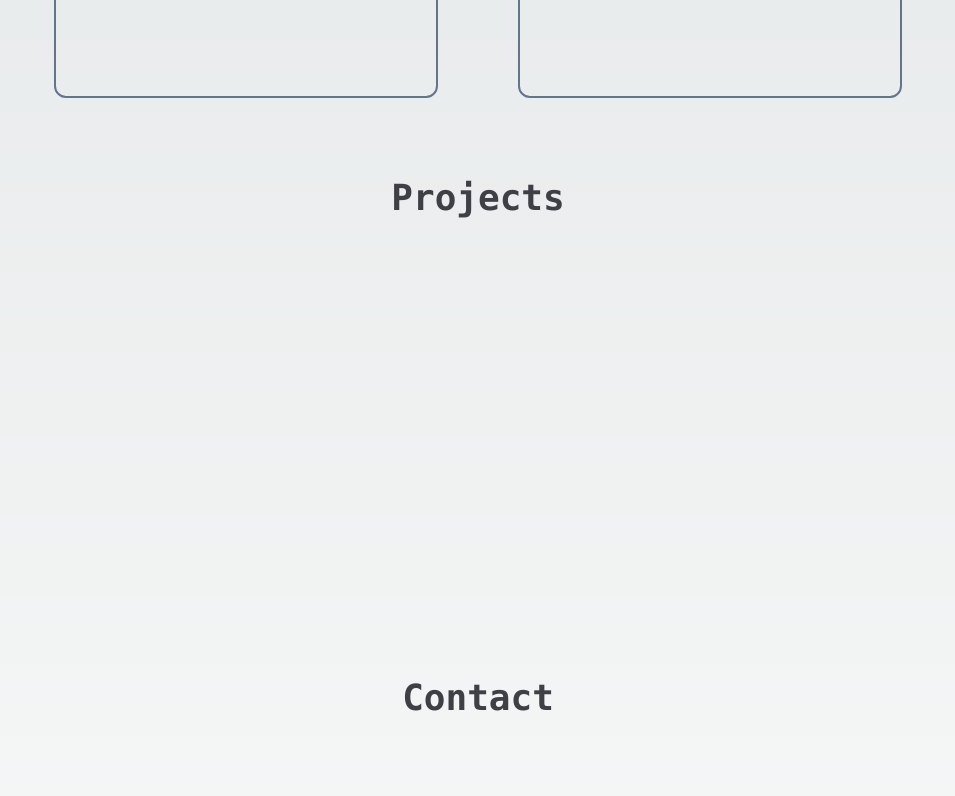
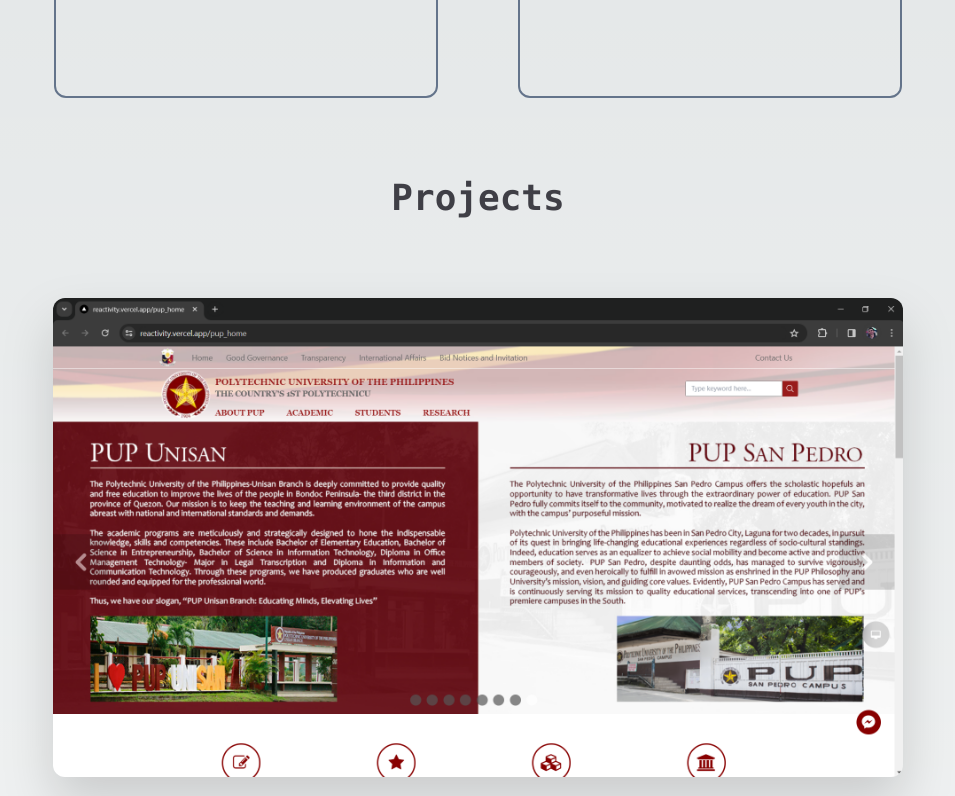
Before and after one commit to vixtroo/portfolio, a Next.js app: page / in a window 1280 px wide. Shown: the part 1309-2105 px from the top of the page, without its empty margins (162-1117 px from the left). Built offline with nearby package versions, Linux system fonts and the light colour scheme.

Commit message:
added projects

```diff
--- a/src/pages/index.js
+++ b/src/pages/index.js
@@ -7,8 +7,9 @@
 import { FontAwesomeIcon } from "@fortawesome/react-fontawesome";
 import { faArrowTrendUp } from "@fortawesome/free-solid-svg-icons";
 import { useState, useEffect } from "react";
-import { experience, scrollToContact, info } from "@utils/indexUtils";
+import { experience, scrollToContact, info, projects } from "@utils/indexUtils";
 import ContactForm from "@utils/ContactForm";
+import Link from "next/link";
 
 export default function Home() {
   const [downloaded, setDownloaded] = useState(false);
@@ -125,12 +126,40 @@
           </div>
         </section>
         <section
-          className="flex flex-col items-center justify-between w-full text-zinc-700 h-[500px] fade-in"
+          className="flex flex-col items-center justify-between w-full text-zinc-700 fade-in"
           id="projects"
           data-scroll
         >
           <div className="flex justify-center w-full my-20 font-mono text-4xl font-semibold">
             Projects
+          </div>
+          <div className="flex flex-col content-center justify-center w-full gap-y-12">
+            {projects.map((project, index) => (
+              <div
+                className="flex content-center justify-center w-full"
+                key={index}
+              >
+                <Link href={project.link} target="blank" className="relative">
+                  <Image
+                    src={project.img}
+                    width={850}
+                    height={0}
+                    className="drop-shadow-2xl rounded-xl"
+                  />
+                  <div className="absolute inset-0 flex items-center justify-center transition-opacity duration-300 opacity-0 bg-black/50 rounded-xl hover:opacity-100">
+                    <p
+                      className="flex flex-wrap content-center justify-center w-full h-16 font-mono text-lg font-bold text-white bg-opacity-50 project-desc backdrop-filter bg-slate-800"
+                      style={{
+                        left: "-100%",
+                        transition: "left 0.3s ease-in-out",
+                      }}
+                    >
+                      {project.project}
+                    </p>
+                  </div>
+                </Link>
+              </div>
+            ))}
           </div>
         </section>
         <section
--- a/src/styles/globals.css
+++ b/src/styles/globals.css
@@ -80,3 +80,5 @@
 .exp-card:hover .exp-image{
   rotate: 360deg;
 }
+
+/* Projects */
--- a/src/utils/indexUtils.js
+++ b/src/utils/indexUtils.js
@@ -1,22 +1,55 @@
-import Safe from '@assets/safe.png'
-import Ahg from '@assets/ahg.png'
-import {faPhone, faEnvelope, faMapLocation} from '@fortawesome/free-solid-svg-icons';
+import Safe from "@assets/safe.png";
+import Ahg from "@assets/ahg.png";
+import {
+  faPhone,
+  faEnvelope,
+  faMapLocation,
+} from "@fortawesome/free-solid-svg-icons";
+import Casco from "@assets/casco-kicks.png";
+import PUP from "@assets/pup-webclone.png";
 
 export const experience = [
-    {company: 'Safe - Midman App', position: 'Frontend Developer', date: 'November 2023 - December 2023', img: Safe, alt: 'Safe Logo'},
-    {company: 'AHG Lab', position: 'Frontend Web Developer | Intern', date: 'March 2023 - June 2023', img: Ahg, alt: 'AHG Lab Logo'}
-  ]
+  {
+    company: "Safe - Midman App",
+    position: "Frontend Developer",
+    date: "November 2023 - December 2023",
+    img: Safe,
+    alt: "Safe Logo",
+  },
+  {
+    company: "AHG Lab",
+    position: "Frontend Web Developer | Intern",
+    date: "March 2023 - June 2023",
+    img: Ahg,
+    alt: "AHG Lab Logo",
+  },
+];
 
 export const scrollToContact = () => {
-    const contactSection = document.getElementById('contact');
+  const contactSection = document.getElementById("contact");
 
-    if (contactSection) {
-      contactSection.scrollIntoView({ behavior: 'smooth' });
-    }
+  if (contactSection) {
+    contactSection.scrollIntoView({ behavior: "smooth" });
+  }
 };
 
 export const info = [
-    {icon: faPhone, info: '+63 9672960756'},
-    {icon: faEnvelope, info: 'vincentxpatrick@gmail.com'},
-    {icon: faMapLocation, info: 'Cuatro De Julio St., Santo Niño Quezon City'}
-]
+  { icon: faPhone, info: "+63 9672960756" },
+  { icon: faEnvelope, info: "vincentxpatrick@gmail.com" },
+  { icon: faMapLocation, info: "Cuatro De Julio St., Santo Niño Quezon City" },
+];
+
+export const projects = [
+  {
+    project: "PUP Website - Clone",
+    link: "https://reactivity.vercel.app/pup_home",
+    alt: "pup web image",
+    img: PUP,
+  },
+  {
+    project: "CascoKicks - Shoe Store Prototype",
+    link: "https://cascokicks.vercel.app/",
+    alt: "cascokicks image",
+    img: Casco,
+  },
+];
```
Also changed, not shown: src/assets/casco-kicks.png (added), src/assets/pup-webclone.png (added).
